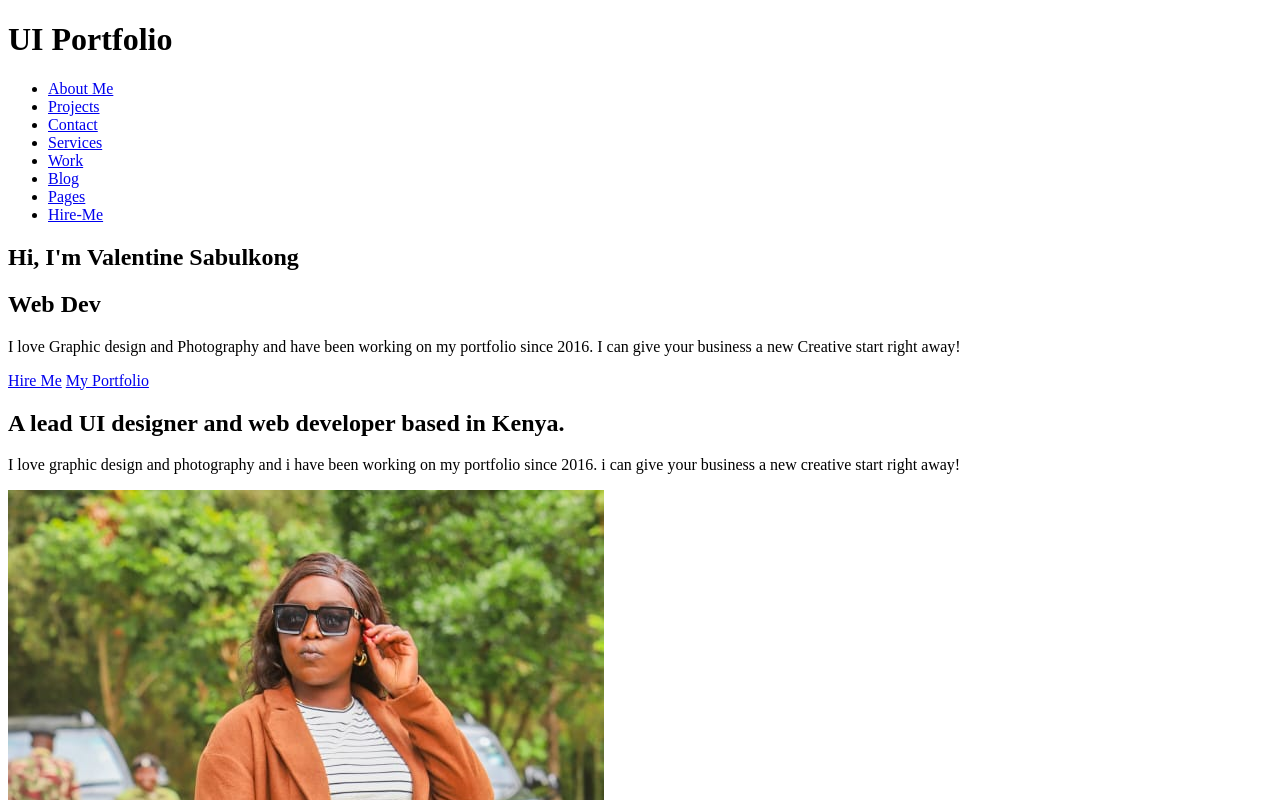
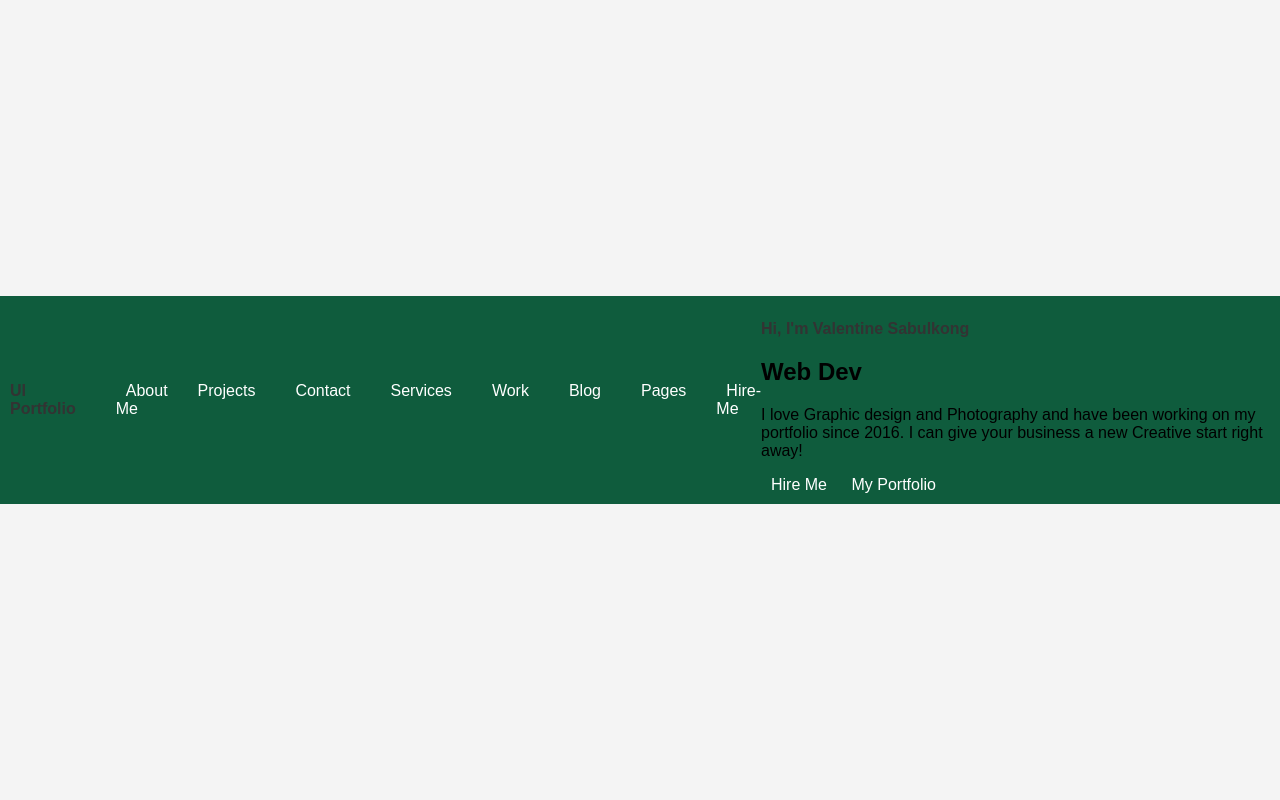
Before and after one commit to sabulkong/Portfolio-Website, a plain HTML site: page index.html in a window 1280 px wide. Shown: the top 800 px of the page. Drawn offline with Linux system fonts and the light colour scheme.

Commit message:
created navbar links

```diff
--- a/index.html
+++ b/index.html
@@ -4,14 +4,16 @@
     <meta charset="UTF-8">
     <meta name="viewport" content="width=device-width, initial-scale=1.0">
     <title>UI portfolio</title>
+    <link rel="stylesheet" href="style.css">
 </head>
 <body>
     <header class="header">
-        <link rel="stylesheet" href="styles.css">
+
         <div class="container">
 
-            <h1>UI Portfolio</h1>
-            <nav>
+
+            <nav class="navbar">
+                <h1>UI Portfolio</h1>
                 <ul>
                     <li><a href="#about">About Me</a></li>
                     <li><a href="#projects">Projects</a></li>
@@ -31,6 +33,7 @@
                       <a href="#portfolio" class="btn secondary">My Portfolio</a>
                     </div>
                 </div>
+            </header>
                 <div class="hero">
                     <div class="hero-text">
                         <h1>A lead UI designer and web developer based in Kenya.</h1>
@@ -58,7 +61,7 @@
         </div>
     </nav>
 </div>
-</header>
+
 
 <section class="what-i-do" id="services">
     <div class="container">
--- /dev/null
+++ b/style.css
@@ -0,0 +1,46 @@
+body {
+  font-family: Arial, sans-serif;
+  margin: 0;
+  padding: 0;
+  background-color: #f4f4f4;
+}
+
+
+.container {
+  display: flex;
+  flex-direction: flex start;
+  flex-wrap: wrap;
+  align-items: center;
+  justify-content: center;
+  height: 100vh;
+  margin: 0;
+}
+
+h1 {
+  font-size: 1rem;
+  color: #333;
+}
+
+.navbar {
+  display: flex;
+  justify-content: space-between;
+  align-items: center;
+  padding: 10px;
+  background-color: #0f5c3d;
+}
+.navbar ul {
+  list-style: none;
+  display: flex;
+  gap: 20px;
+  }
+.navbar a {
+  color: #fff;
+  text-decoration: none;
+  padding: 10px;
+}
+.navbar a:hover {
+  background-color: #0d4b2e;
+}
+.navbar a.active {
+  background-color: #0d4b2e;
+}
```
